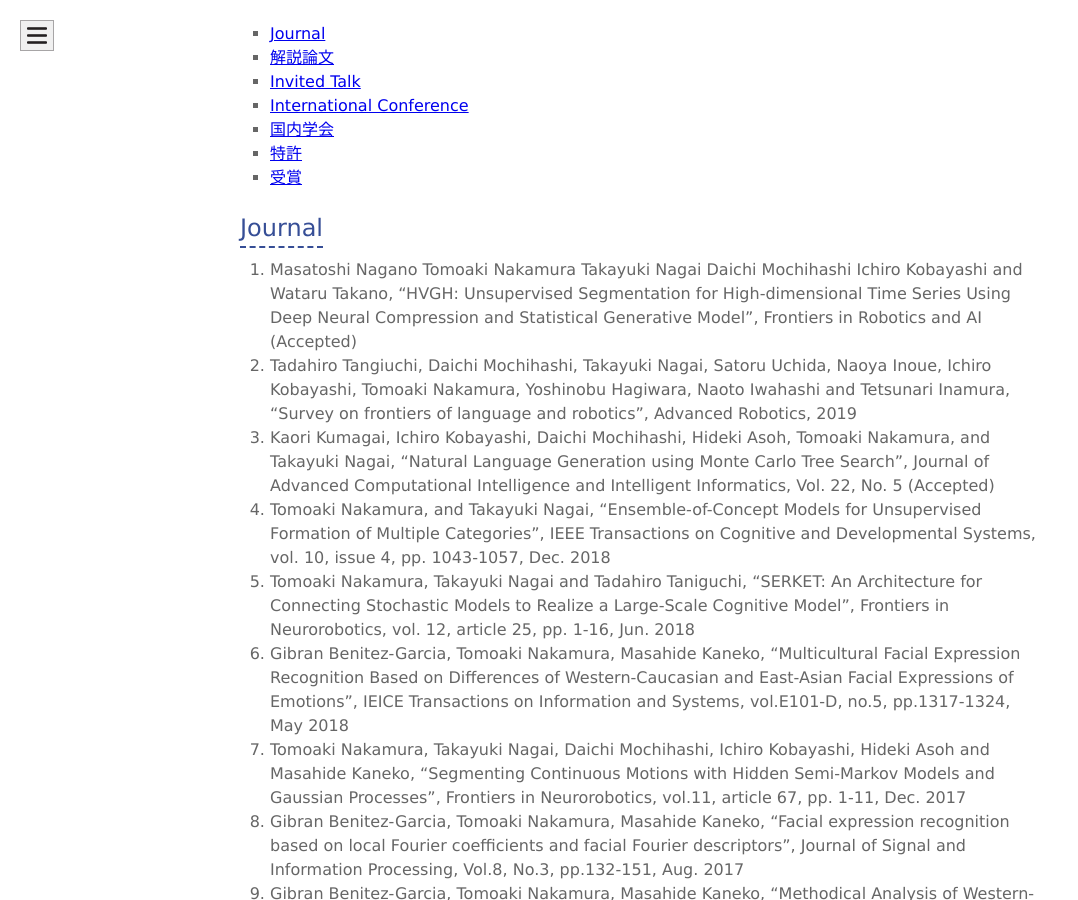
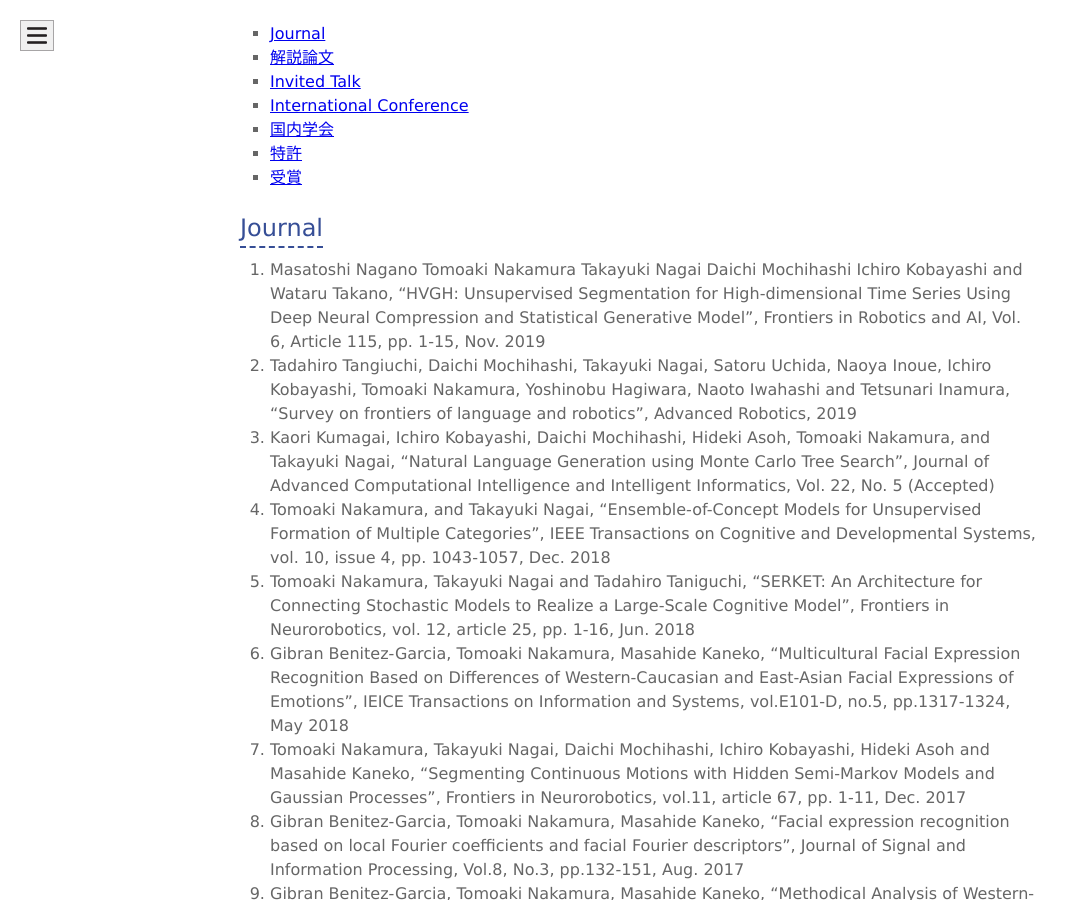
Before and after one commit to naka-lab/naka-lab.github.io, a Jekyll site: the page built from subpages/pub.md, in a window 1280 px wide and 900 px high, scrolled down 623 px. Shown: the whole window, without its empty margins (0-1078 px from the left). Built offline with Jekyll 4.4.1, drawn with Linux system fonts in a browser that asks for light colours; some of the changed text lies outside the part shown.

Commit message:
Update pub.md

```diff
--- a/subpages/pub.md
+++ b/subpages/pub.md
@@ -15,7 +15,7 @@ layout: default
 
 
 ## Journal
-1. Masatoshi Nagano Tomoaki Nakamura Takayuki Nagai Daichi Mochihashi Ichiro Kobayashi and Wataru Takano, "HVGH: Unsupervised Segmentation for High-dimensional Time Series Using Deep Neural Compression and Statistical Generative Model", Frontiers in Robotics and AI (Accepted)
+1. Masatoshi Nagano Tomoaki Nakamura Takayuki Nagai Daichi Mochihashi Ichiro Kobayashi and Wataru Takano, "HVGH: Unsupervised Segmentation for High-dimensional Time Series Using Deep Neural Compression and Statistical Generative Model", Frontiers in Robotics and AI, Vol. 6, Article 115, pp. 1-15, Nov. 2019
 1. Tadahiro Tangiuchi, Daichi Mochihashi, Takayuki Nagai, Satoru Uchida, Naoya Inoue, Ichiro Kobayashi, Tomoaki Nakamura, Yoshinobu Hagiwara, Naoto Iwahashi and Tetsunari Inamura, "Survey on frontiers of language and robotics", Advanced Robotics, 2019
 1. Kaori Kumagai, Ichiro Kobayashi, Daichi Mochihashi, Hideki Asoh, Tomoaki Nakamura, and Takayuki Nagai, "Natural Language Generation using Monte Carlo Tree Search",  Journal of Advanced Computational Intelligence and Intelligent Informatics,  Vol. 22, No. 5 (Accepted)
 1. Tomoaki Nakamura, and Takayuki Nagai, "Ensemble-of-Concept Models for Unsupervised Formation of Multiple Categories", IEEE Transactions on Cognitive and Developmental Systems, vol. 10, issue 4, pp. 1043-1057, Dec. 2018
@@ -121,6 +121,7 @@ layout: default
 
 
 ## 国内学会
+1. 長野匡隼，中村友昭，長井隆行，持橋大地，小林一郎，高野渉，"Slice Samplingに基づく教師なし分節化における推論の高速化"，情報論的学習理論ワークショップ，1-053，Nov. 2019
 1. 工藤仁紀，中村友昭，"複数の物体が存在する環境下でのロボットによる語意学習", 日本ロボット学会学術講演会，2A2-04，Sep. 2019
 1. 阿部香澄，植村優里，樋口由樹，塩見昌裕，金井玲奈，中村友昭，長井隆行，"ロボットでの幼児の気質推定に基づく遊び提案システムに向けた分析"，日本ロボット学会学術講演会，3F1-05，Sep. 2019
 1. 嘉藤佑亮，中村友昭，長井隆行，山野辺夏樹，永田和之，小澤順，"シミュレーション上での学習モデルに基づくロボットによる商品整列の強化学習"，日本ロボット学会学術講演会，3A2-02，Sep. 2019
```
